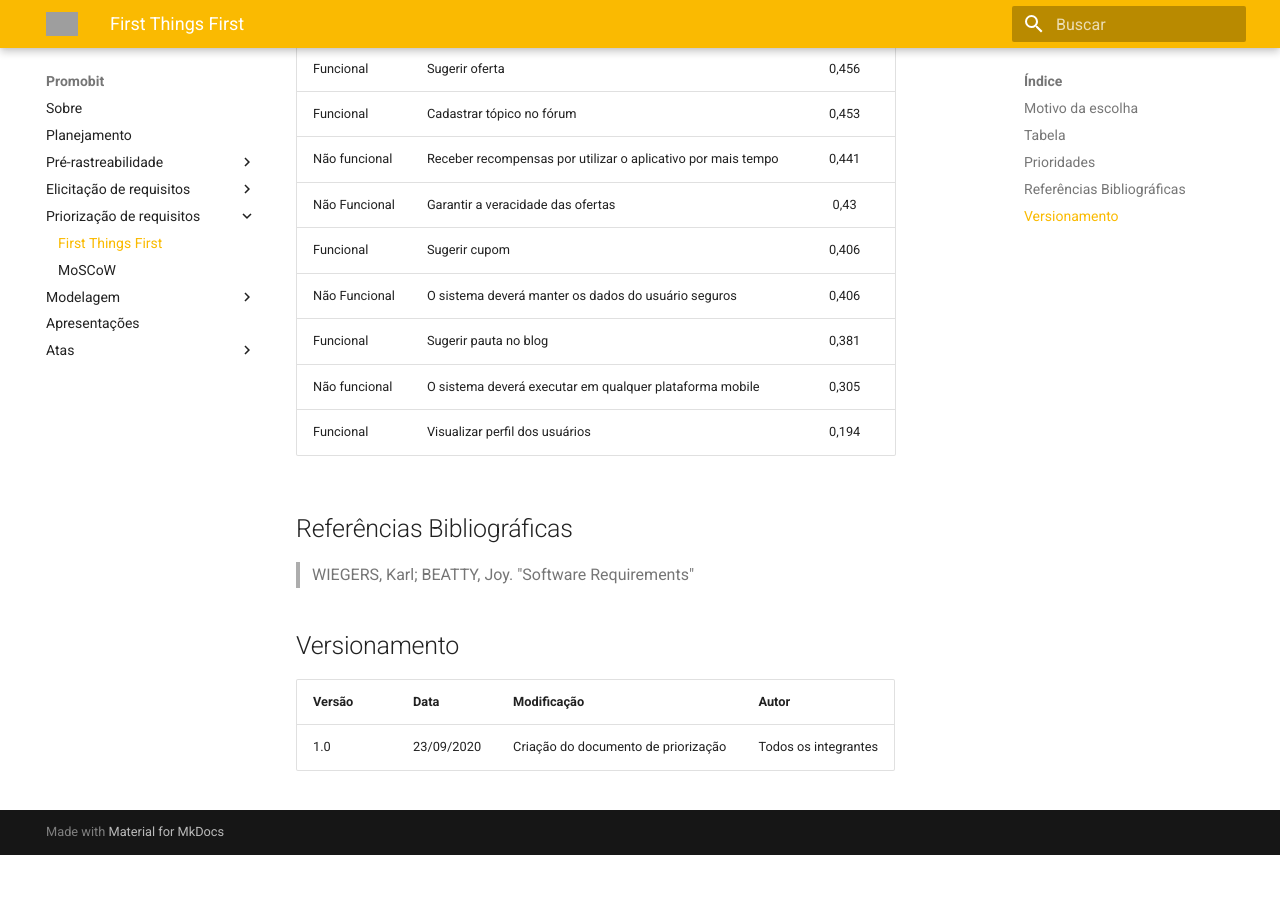
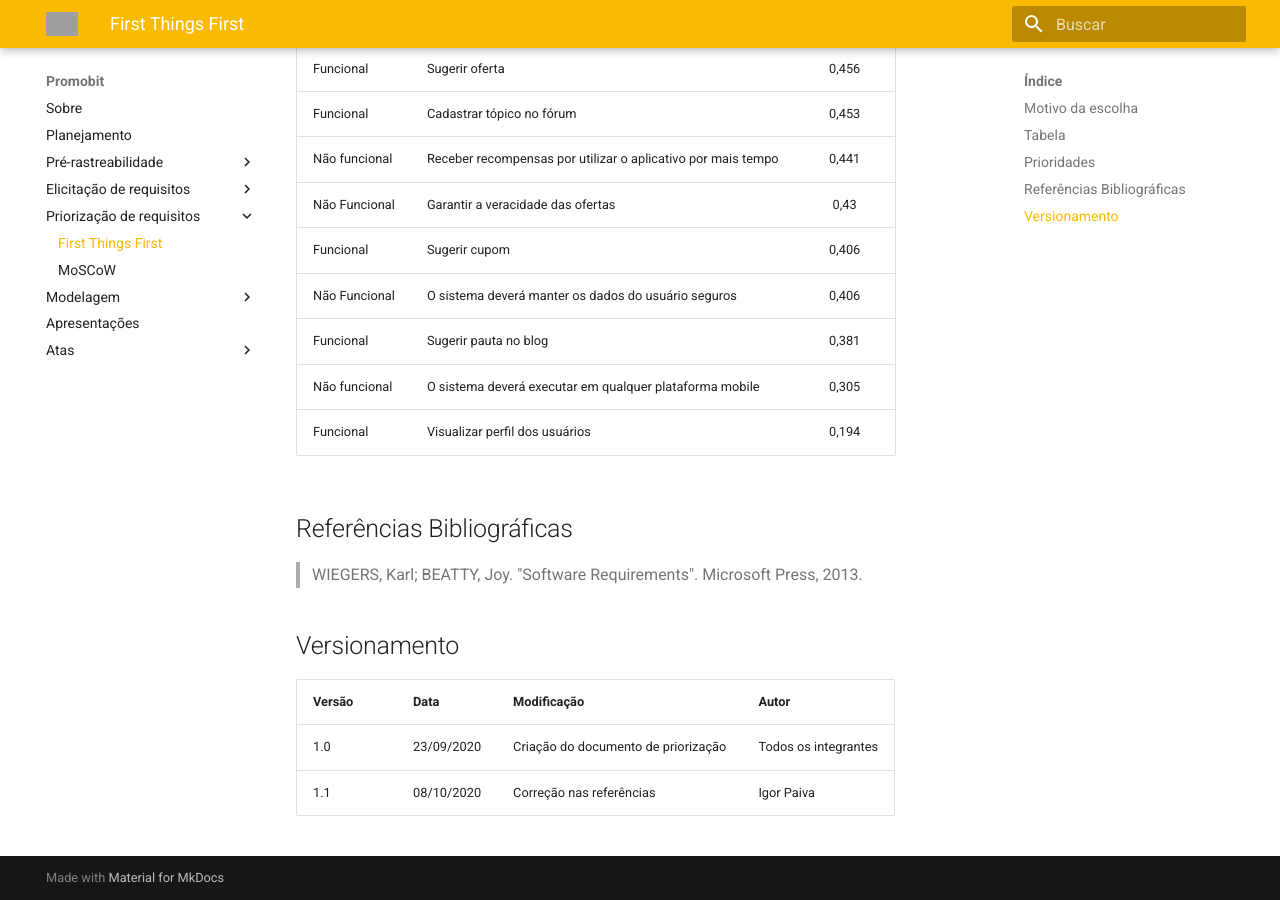
Before and after one commit to Joao-Pedro-Moura/2020.1-Promobit, an MkDocs documentation site: the page built from docs/priorizacao/first_thing_first.md, in a window 1280 px wide and 900 px high, scrolled down 944 px. Built offline with MkDocs 1.6.1 and Material for MkDocs 9.7.7, drawn with Linux system fonts in a browser that asks for light colours; old or Windows-style settings are respelled for this version of MkDocs; before the commit the page ends 1799 px from its top, so only the background shows below that; grey boxes are pictures that could not be loaded.

Commit message:
Correção referências do first things first

```diff
--- a/docs/priorizacao/first_thing_first.md
+++ b/docs/priorizacao/first_thing_first.md
@@ -38,9 +38,10 @@ A tabela completa com todo o cálculo e o resultado está disponível <a target=
 
 ## Referências Bibliográficas
 
->WIEGERS, Karl; BEATTY, Joy. "Software Requirements"
+>WIEGERS, Karl; BEATTY, Joy. "Software Requirements". Microsoft Press, 2013.
 
 ## Versionamento
 | Versão | Data | Modificação | Autor |
 |--|--|--|--|
 | 1.0 | 23/09/2020 | Criação do documento de priorização | Todos os integrantes |
+| 1.1 | 08/10/2020 | Correção nas referências | Igor Paiva |
```
